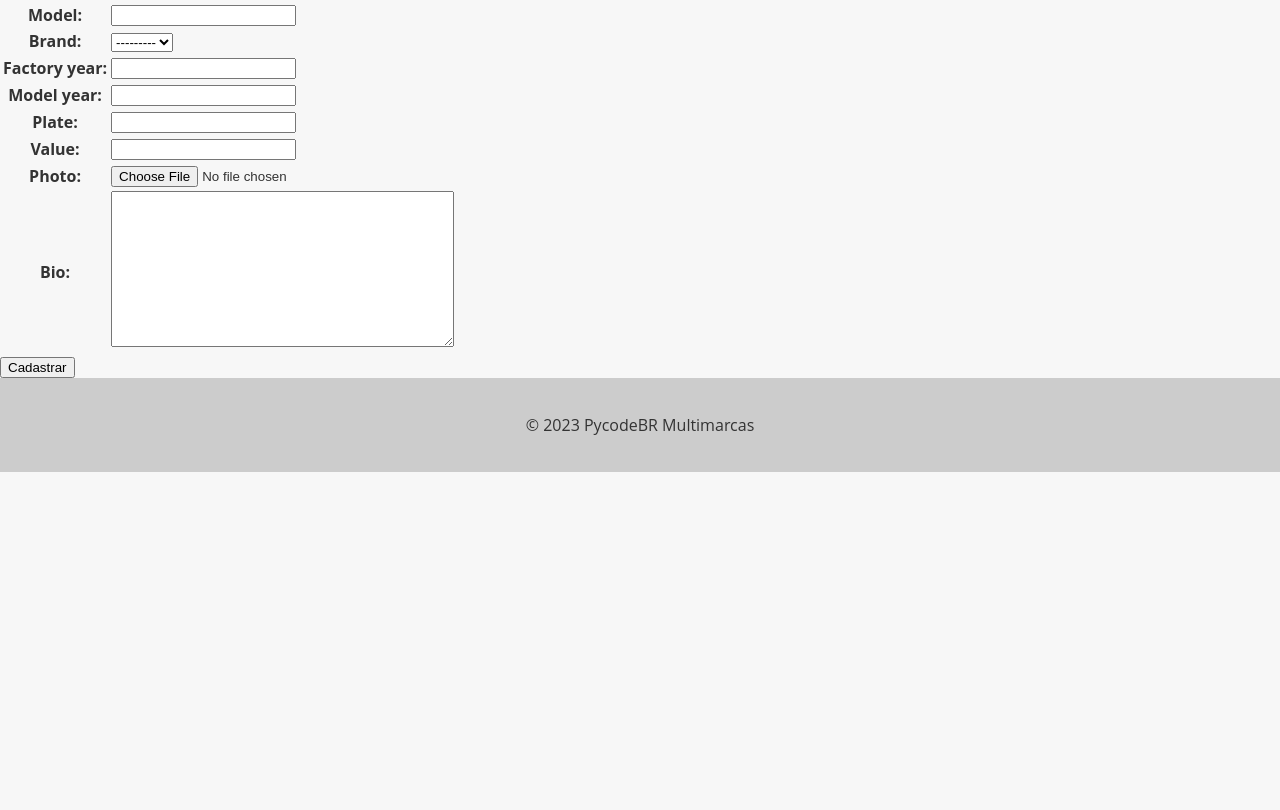
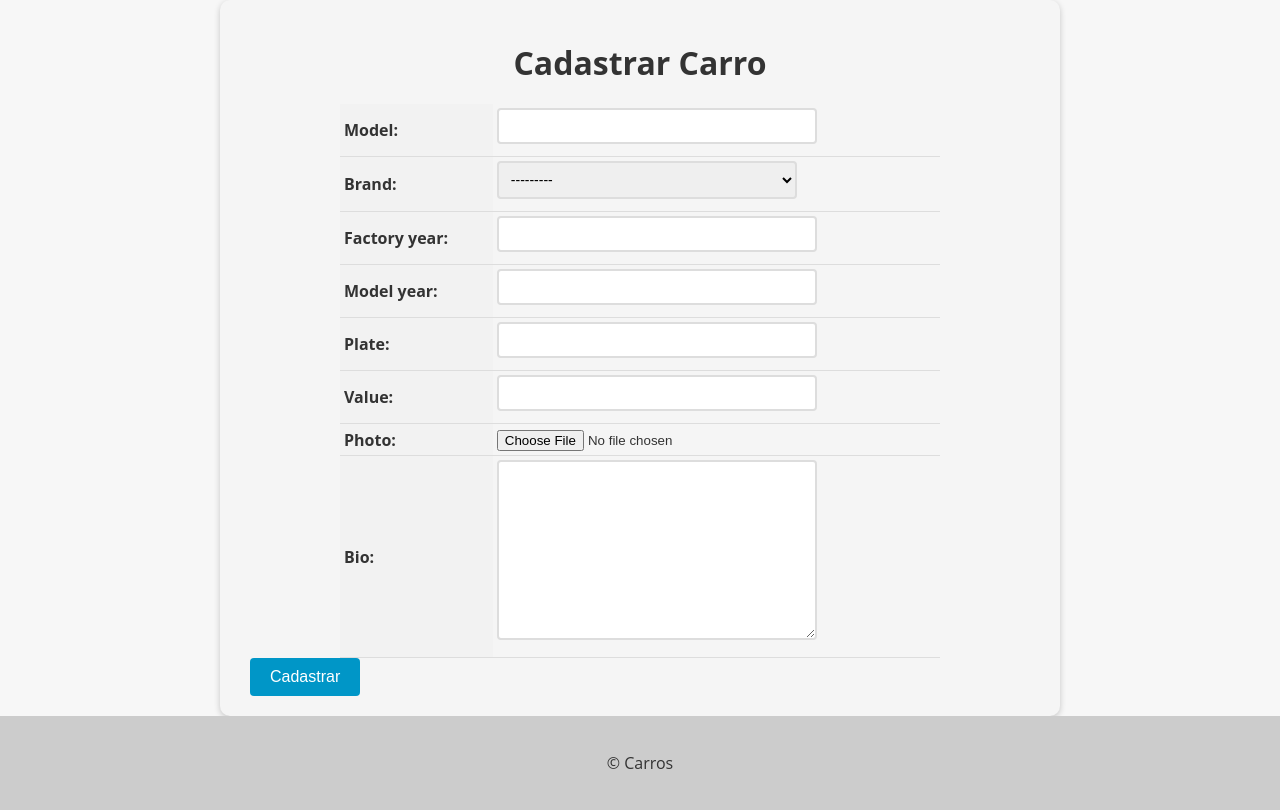
Before and after one commit to elainefs/django-cars, a Django app: page /new_car/ in a window 1280 px wide. Shown: the part 50-860 px from the top of the page. Before the commit the page ends 522 px from the top, so only its background shows below. Run offline with Django 5.2, Linux system fonts and the light colour scheme; the visitor is signed in with stand-in values (Sample User, id 1); data that the repository does not hold is empty.

Commit message:
feat: improve templates

```diff
--- a/accounts/views.py
+++ b/accounts/views.py
@@ -1,5 +1,6 @@
 from django.contrib.auth import authenticate, login, logout
 from django.contrib.auth.forms import AuthenticationForm, UserCreationForm
+from django.contrib import messages
 from django.shortcuts import redirect, render
 
 
@@ -23,6 +24,7 @@ def login_view(request):
             login(request, user)
             return redirect("cars_list")
         else:
+            messages.error(request, "Usuário ou Senha inválidos.")
             login_form = AuthenticationForm()
     else:
         login_form = AuthenticationForm()
--- a/app/templates/base.html
+++ b/app/templates/base.html
@@ -98,7 +133,7 @@
   </main>
 
   <footer>
-    <p>&copy; 2023 PycodeBR Multimarcas</p>
+    <p>&copy; Carros </p>
   </footer>
 </body>
 </html>
--- a/cars/templates/new_cars.html
+++ b/cars/templates/new_cars.html
@@ -2,10 +2,94 @@
 {% load static %}
 
 {% block content %}
+  <style>
+    form {
+      max-width: 800px;
+      margin: 0 auto;
+      padding: 20px;
+      background-color: #f5f5f5;
+      border-radius: 10px;
+      box-shadow: 0 2px 6px rgba(0, 0, 0, 0.2);
+    }
+    form h1 {
+      font-size: 2rem;
+      margin-bottom: 20px;
+      text-align: center;
+    }
+
+    table {
+      margin: 0 auto;
+      border-collapse: collapse;
+      width: 100%;
+      max-width: 600px;
+    }
+
+    th, td {
+      padding: 4px;
+      text-align: left;
+      border-bottom: 1px solid #ddd;
+    }
+
+    th {
+      background-color: #f2f2f2;
+    }
+
+    input[type="text"], input[type="number"], select, textarea {
+      padding: 8px;
+      font-size: 14px;
+      border: 2px solid #ddd;
+      border-radius: 4px;
+      width: 100%;
+      max-width: 300px;
+      margin-bottom: 8px;
+      transition: border-bottom-color 0.3s ease-in-out;
+    }
+
+    input[type="text"]:focus, input[type="number"]:focus, select:focus, textarea:focus {
+      outline: none;
+      border-bottom-color: #0096c7;
+    }
+
+    .btn {
+      background-color: #0096c7;
+      color: #fff;
+      border: none;
+      padding: 10px 20px;
+      font-size: 16px;
+      border-radius: 4px;
+      cursor: pointer;
+      transition: background-color 0.3s ease-in-out;
+    }
+
+    .buttons-container {
+      display: flex;
+      justify-content: center;
+      margin-top: 20px;
+      margin-bottom: 20px;
+    }
+
+    .btn {
+      display: inline-block;
+      background-color: #0096c7;
+      color: #fff;
+      border: none;
+      padding: 10px 20px;
+      font-size: 16px;
+      border-radius: 4px;
+      cursor: pointer;
+      transition: background-color 0.3s ease-in-out;
+      margin: 0 10px;
+    }
+
+    .btn:hover {
+      background-color: #108eb8;
+    }
+  </style>
 
 <form method="POST" enctype="multipart/form-data">
     {% csrf_token %}
 
+    <h1>Cadastrar Carro</h1>
     <table>
         {{ form.as_table }}
     </table>
```
Also changed, not shown: other parts of app/templates/base.html (+35 -0 lines), accounts/templates/login.html (+19 -4 lines), accounts/templates/register.html (+12 -7 lines).
